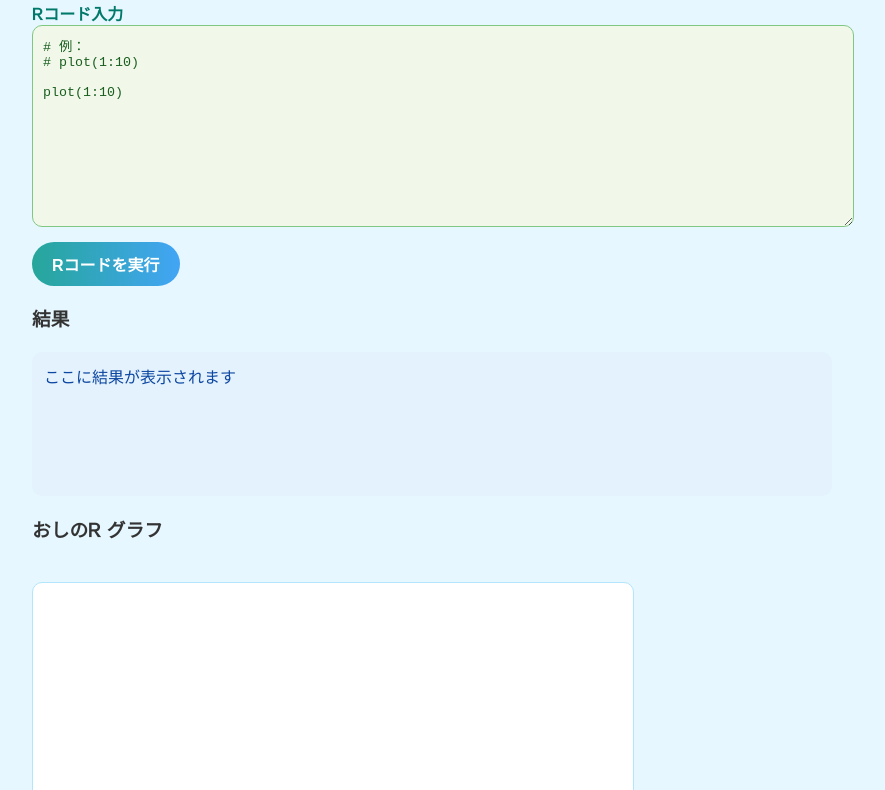
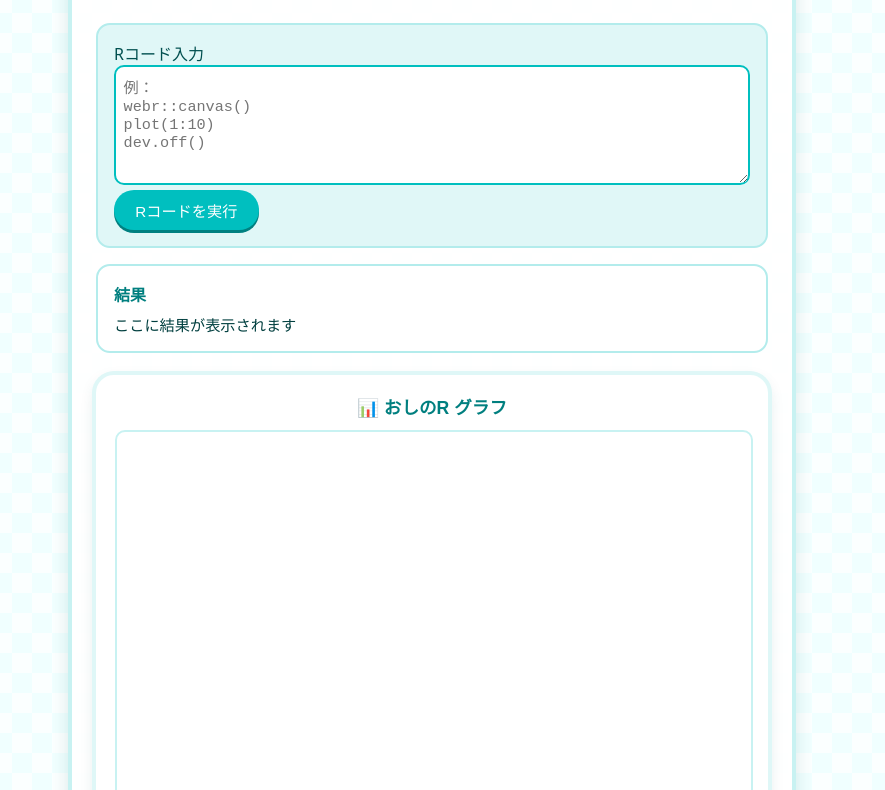
Before and after one commit to oshinomsc/oshinoR, a plain HTML site: page index.html in a window 1280 px wide. Shown: the part 147-937 px from the top of the page, without its empty margins (208-1093 px from the left). Drawn offline with Linux system fonts and the light colour scheme; a web font is replaced by a local one.

Commit message:
Update index.html

```diff
--- a/index.html
+++ b/index.html
@@ -1,158 +1,209 @@
 <!DOCTYPE html>
 <html lang="ja">
 <head>
-  <meta charset="UTF-8" />
+  <meta charset="UTF-8">
   <title>おしのR</title>
-  <meta name="viewport" content="width=device-width, initial-scale=1.0" />
 
-  <!-- フォント -->
-  <link href="https://fonts.googleapis.com/css2?family=Sawarabi+Gothic&family=Shippori+Mincho&display=swap" rel="stylesheet" />
+  <!-- 丸文字（日本語）＋ カリグラフィ（英字） -->
+  <link href="https://fonts.googleapis.com/css2?family=Mochiy+Pop+One&family=Great+Vibes&display=swap" rel="stylesheet">
+  <script src="https://webr.r-wasm.org/latest/webr.mjs" type="module"></script>
 
   <style>
     body {
       margin: 0;
-      padding: 0;
-      font-family: "Sawarabi Gothic", sans-serif;
-      background-color: #e6f7ff;
-      color: #333;
-      text-align: center;
+      padding: 40px 10px;
+      color: #004f4f;
+      font-family: 'M PLUS Rounded 1c', system-ui, sans-serif;
+      background-color: #f0ffff;
+      background-image:
+        linear-gradient(45deg, rgba(255,255,255,0.7) 25%, rgba(255,255,255,0) 25%, rgba(255,255,255,0) 75%, rgba(255,255,255,0.7) 75%),
+        linear-gradient(45deg, rgba(255,255,255,0.7) 25%, rgba(255,255,255,0) 25%, rgba(255,255,255,0) 75%, rgba(255,255,255,0.7) 75%);
+      background-size: 40px 40px;
+      background-position: 0 0, 20px 20px;
+      display: flex;
+      justify-content: center;
+      box-sizing: border-box;
     }
 
-    h1 {
-      font-size: 2.4rem;
-      margin-top: 20px;
-      font-family: "Sawarabi Gothic";
-      color: #01579b;
+    .app-wrapper {
+      background-color: rgba(255,255,255,0.95);
+      border-radius: 20px;
+      border: 4px solid #ffffff;
+      box-shadow: 0 0 0 4px #c8f2f2, 0 8px 20px rgba(0,80,80,0.2);
+      max-width: 720px;
+      width: 100%;
+      padding: 24px 20px 28px;
+      box-sizing: border-box;
+      position: relative;
     }
 
-    h1 span {
-      font-family: "Shippori Mincho";
-      font-size: 2.6rem;
-      color: #004d40;
+    .app-wrapper::before,
+    .app-wrapper::after {
+      content: "";
+      position: absolute;
+      left: 20px;
+      right: 20px;
+      height: 8px;
+      background-image: radial-gradient(circle, #ffffff 2px, rgba(0,0,0,0) 2px);
+      background-size: 12px 8px;
+      background-repeat: repeat-x;
+      opacity: 0.8;
+    }
+    .app-wrapper::before { top: 10px; }
+    .app-wrapper::after { bottom: 10px; }
+
+    h1 {
+      text-align: center;
+      margin: 10px 0 24px;
+      color: #008b8b;
     }
 
-    .subtitle {
-      margin-top: 4px;
-      font-size: 0.9rem;
-      color: #455a64;
+    .title-ja {
+      font-family: 'Mochiy Pop One', 'M PLUS Rounded 1c', sans-serif;
+      font-size: 2.1rem;
+      margin-right: 4px;
     }
 
-    .container {
-      width: 92%;
-      max-width: 800px;
-      margin: 20px auto;
-      text-align: left;
+    .title-en {
+      font-family: 'Great Vibes', cursive;
+      font-size: 3.4rem;
+      letter-spacing: 1px;
     }
 
-    label {
-      font-weight: bold;
-      color: #00796b;
+    .input-area {
+      background-color: #e0f7f7;
+      padding: 1em;
+      border-radius: 14px;
+      margin-bottom: 1em;
+      border: 2px solid #b3ecec;
     }
 
     textarea {
       width: 100%;
-      height: 180px;
+      height: 120px;
+      border: 2px solid #00bfbf;
       border-radius: 10px;
-      border: 1px solid #81c784;
-      padding: 10px;
-      font-family: "JetBrains Mono", monospace;
-      background: #f1f8e9;
-      color: #1b5e20;
-      resize: vertical;
+      padding: 0.5em;
+      font-size: 0.95em;
+      font-family: 'Courier New', monospace;
+      background-color: #ffffff;
+      box-sizing: border-box;
     }
 
     button {
-      margin-top: 10px;
-      padding: 10px 20px;
+      background-color: #00bfbf;
+      color: white;
       border: none;
+      padding: 0.6em 1.4em;
       border-radius: 999px;
-      background: linear-gradient(to right, #26a69a, #42a5f5);
-      color: white;
-      font-weight: bold;
+      font-size: 0.95em;
       cursor: pointer;
-      font-size: 1rem;
+      transition: background-color 0.25s, transform 0.1s, box-shadow 0.1s;
+      box-shadow: 0 3px 0 #008080;
     }
 
-    #output {
-      margin-top: 20px;
-      padding: 12px;
-      min-height: 120px;
-      background: #e3f2fd;
-      border-radius: 10px;
-      font-family: "JetBrains Mono", monospace;
-      white-space: pre-wrap;
-      color: #0d47a1;
+    button:hover {
+      background-color: #00a0a0;
+      transform: translateY(1px);
+      box-shadow: 0 2px 0 #006666;
     }
 
-    #plot-canvas {
-      margin-top: 20px;
+    .result-area {
+      background-color: #ffffff;
+      padding: 1em;
+      border-radius: 14px;
+      border: 2px solid #b3ecec;
+      margin-bottom: 1.4em;
+    }
+
+    .result-area h2 {
+      margin: 0 0 0.4em;
+      font-size: 1rem;
+      color: #007f7f;
+    }
+
+    #result {
+      white-space: pre-wrap;
+      margin-top: 0.3em;
+      color: #003f3f;
+      font-size: 0.95rem;
+      min-height: 1.4em;
+    }
+
+    .plot-area {
+      margin-top: 1.4em;
+      background-color: #ffffff;
+      border-radius: 18px;
+      border: 3px solid #ffffff;
+      box-shadow: 0 0 0 4px #dff7f7, 0 6px 16px rgba(0,80,80,0.15);
+      padding: 16px;
+      text-align: center;
+    }
+
+    .plot-area h2 {
+      margin: 0 0 0.6em;
+      font-size: 1.1rem;
+      color: #007f7f;
+      font-family: 'Mochiy Pop One', sans-serif;
+    }
+
+    canvas {
+      max-width: 100%;
+      border-radius: 10px;
+      border: 2px solid #c8f2f2;
       background: white;
-      border: 1px solid #b3e5fc;
-      border-radius: 10px;
     }
   </style>
 </head>
 
 <body>
+  <div class="app-wrapper">
+    <h1><span class="title-ja">おしの</span><span class="title-en">R</span></h1>
 
-  <h1>おしの<span>R</span></h1>
-  <div class="subtitle">Rであそぶ・まなぶ・ためす、小さな実験室。</div>
+    <div class="input-area">
+      <label for="rcode">Rコード入力</label>
+      <textarea id="rcode" placeholder="例：&#10;webr::canvas()&#10;plot(1:10)&#10;dev.off()"></textarea>
+      <button id="runBtn">Rコードを実行</button>
+    </div>
 
-  <div class="container">
-    <label>Rコード入力</label>
-    <textarea id="code-input">
-# 例：
-# plot(1:10)
+    <div class="result-area">
+      <h2>結果</h2>
+      <div id="result">ここに結果が表示されます</div>
+    </div>
 
-plot(1:10)
-    </textarea>
-
-    <button id="run-btn">Rコードを実行</button>
-
-    <h3>結果</h3>
-    <div id="output">ここに結果が表示されます</div>
-
-    <h3>おしのR グラフ</h3>
-    <canvas id="plot-canvas" width="600" height="400"></canvas>
+    <div class="plot-area">
+      <h2>📊 おしのR グラフ</h2>
+      <canvas id="webr-canvas" width="1008" height="1008"></canvas>
+    </div>
   </div>
 
-  <!-- WebR -->
   <script type="module">
     import { WebR } from "https://webr.r-wasm.org/latest/webr.mjs";
 
-    const runBtn = document.getElementById("run-btn");
-    const codeInput = document.getElementById("code-input");
-    const outputEl = document.getElementById("output");
+    const webR = new WebR();
+    const resultArea = document.getElementById("result");
+    const runBtn = document.getElementById("runBtn");
+    const canvas = document.getElementById("webr-canvas");
 
-    const webr = new WebR();
-
-    async function initWebR() {
-      outputEl.textContent = "WebR を起動しています…";
-      await webr.init();
-
-      // グラフ描画先を canvas に設定
-      await webr.setGraphicsDevice("#plot-canvas");
-
-      outputEl.textContent = "WebR 準備OK！";
-    }
-
-    initWebR();
+    resultArea.textContent = "WebR を読み込み中です…";
+    await webR.init();
+    webR.setCanvas(canvas); // ← これが描画の鍵です
+    resultArea.textContent = "ここに結果が表示されます";
 
     runBtn.addEventListener("click", async () => {
-      const code = codeInput.value;
+      const code = document.getElementById("rcode").value.trim();
+      if (!code) {
+        resultArea.textContent = "Rコードが入力されていません。";
+        return;
+      }
 
-      outputEl.textContent = "実行中…";
+      resultArea.textContent = "実行中です…";
 
       try {
-        const result = await webr.evalR(code);
-        const js = await result.toJs();
+        const rResult = await webR.evalR(code);
+        const jsResult = await rResult.toJs();
 
-        outputEl.textContent = String(js);
-      } catch (err) {
-        outputEl.textContent = "エラー:\n" + err;
-      }
-    });
-  </script>
-
-</body>
-</html>
+        if (jsResult && Array.isArray(jsResult.values) && jsResult.values.length > 0) {
+          resultArea.textContent = jsResult.values.join(", ");
+        } else {
+          resultArea.textContent =
```
